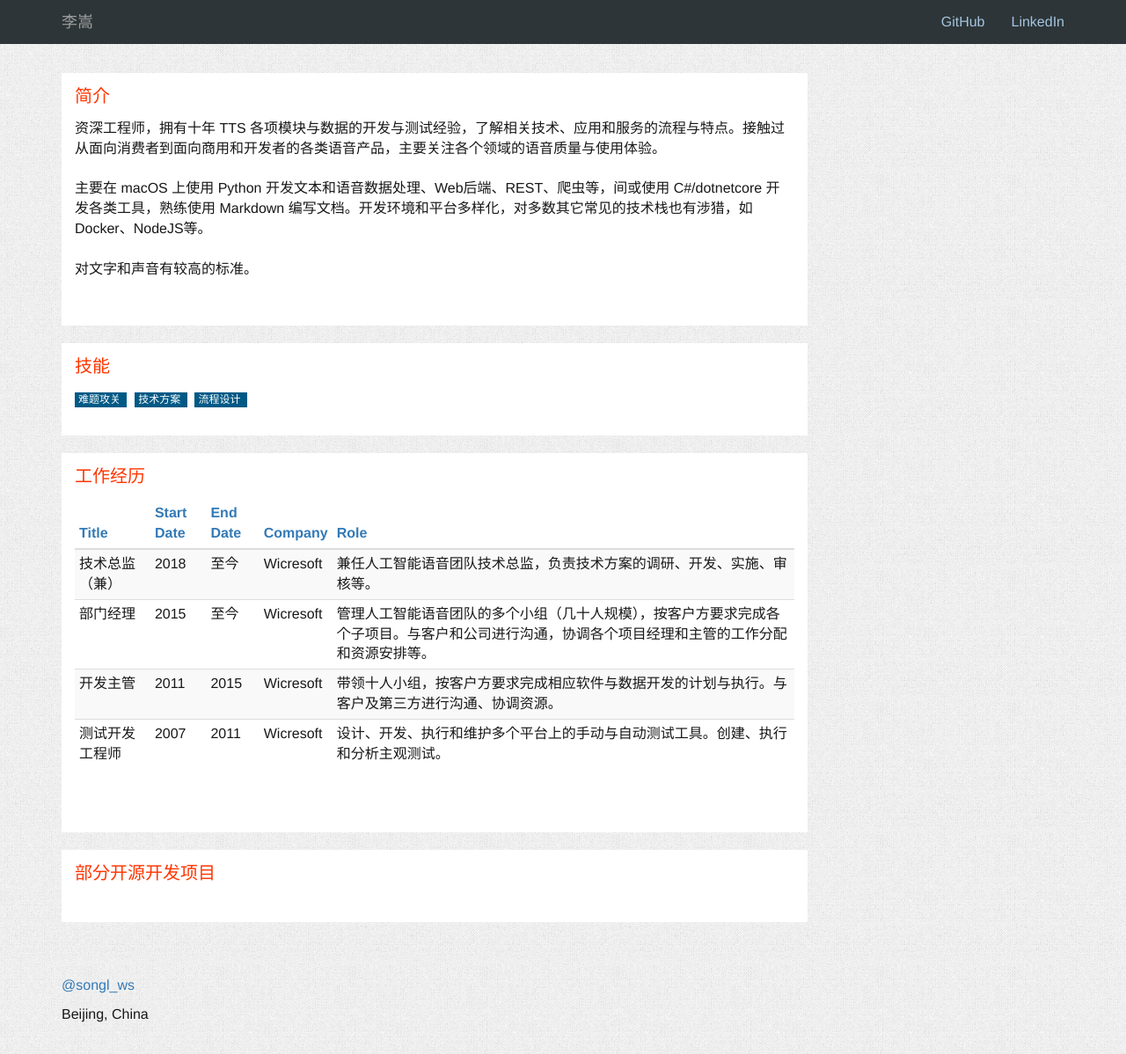
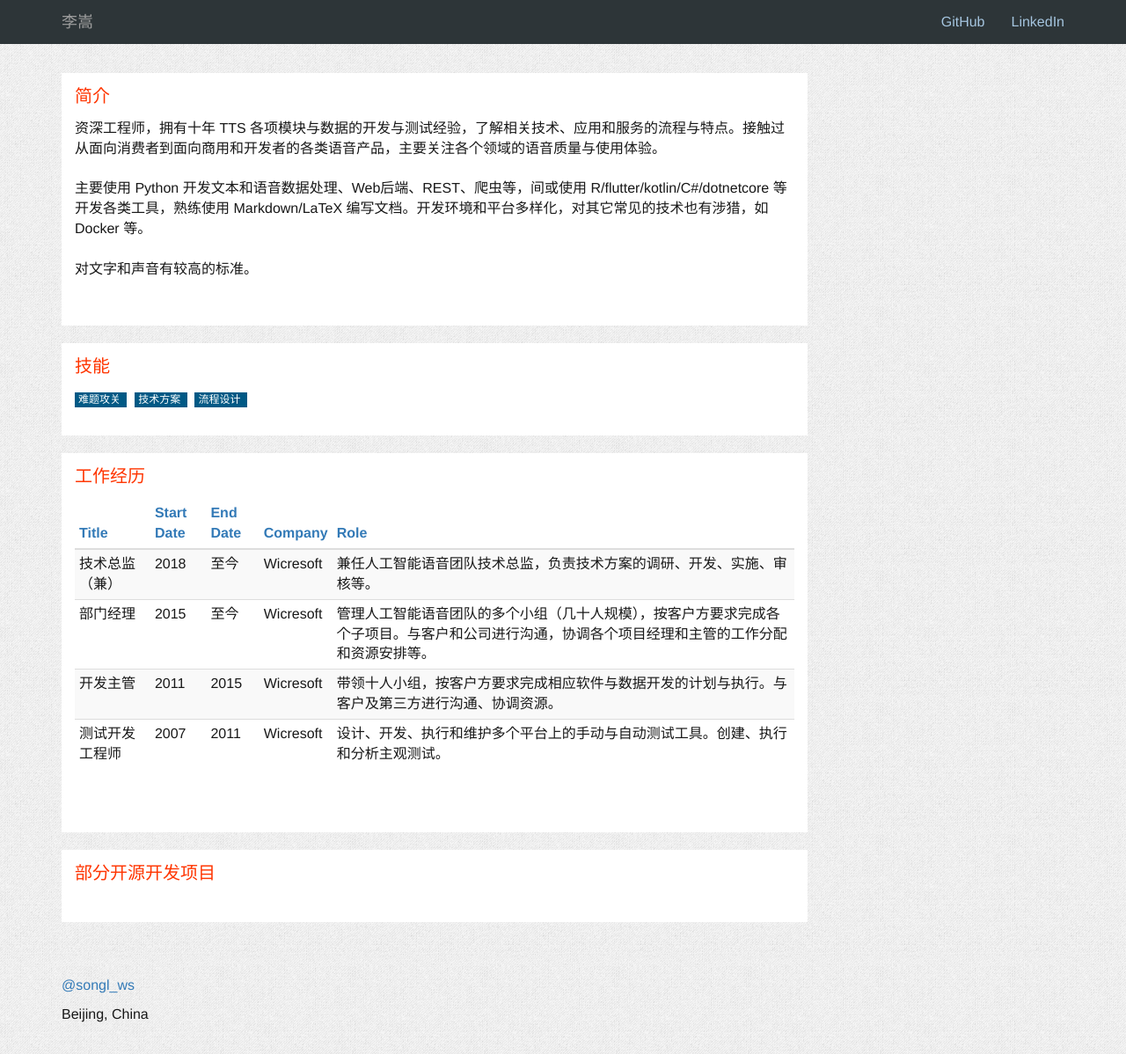
Before and after one commit to boltomli/boltomli.github.io, a Jekyll site: the page built from index.html, in a window 1280 px wide and 1198 px high. Shown: the whole window at 88% size. Built offline with Jekyll 4.4.1, drawn with Linux system fonts in a browser that asks for light colours; some web fonts are replaced.

Commit message:
update tech part

```diff
--- a/_includes/section_intro.html
+++ b/_includes/section_intro.html
@@ -5,7 +5,7 @@
 	<div class="content-rounded-panel">
 		<div id="introBlurb">
 			资深工程师，拥有十年 TTS 各项模块与数据的开发与测试经验，了解相关技术、应用和服务的流程与特点。接触过从面向消费者到面向商用和开发者的各类语音产品，主要关注各个领域的语音质量与使用体验。<br/><br/>
-			主要在 macOS 上使用 Python 开发文本和语音数据处理、Web后端、REST、爬虫等，间或使用 C#/dotnetcore 开发各类工具，熟练使用 Markdown 编写文档。开发环境和平台多样化，对多数其它常见的技术栈也有涉猎，如 Docker、NodeJS等。<br/><br/>
+			主要使用 Python 开发文本和语音数据处理、Web后端、REST、爬虫等，间或使用 R/flutter/kotlin/C#/dotnetcore 等开发各类工具，熟练使用 Markdown/LaTeX 编写文档。开发环境和平台多样化，对其它常见的技术也有涉猎，如 Docker 等。<br/><br/>
 			对文字和声音有较高的标准。
 		</div>
 		<br>
```
